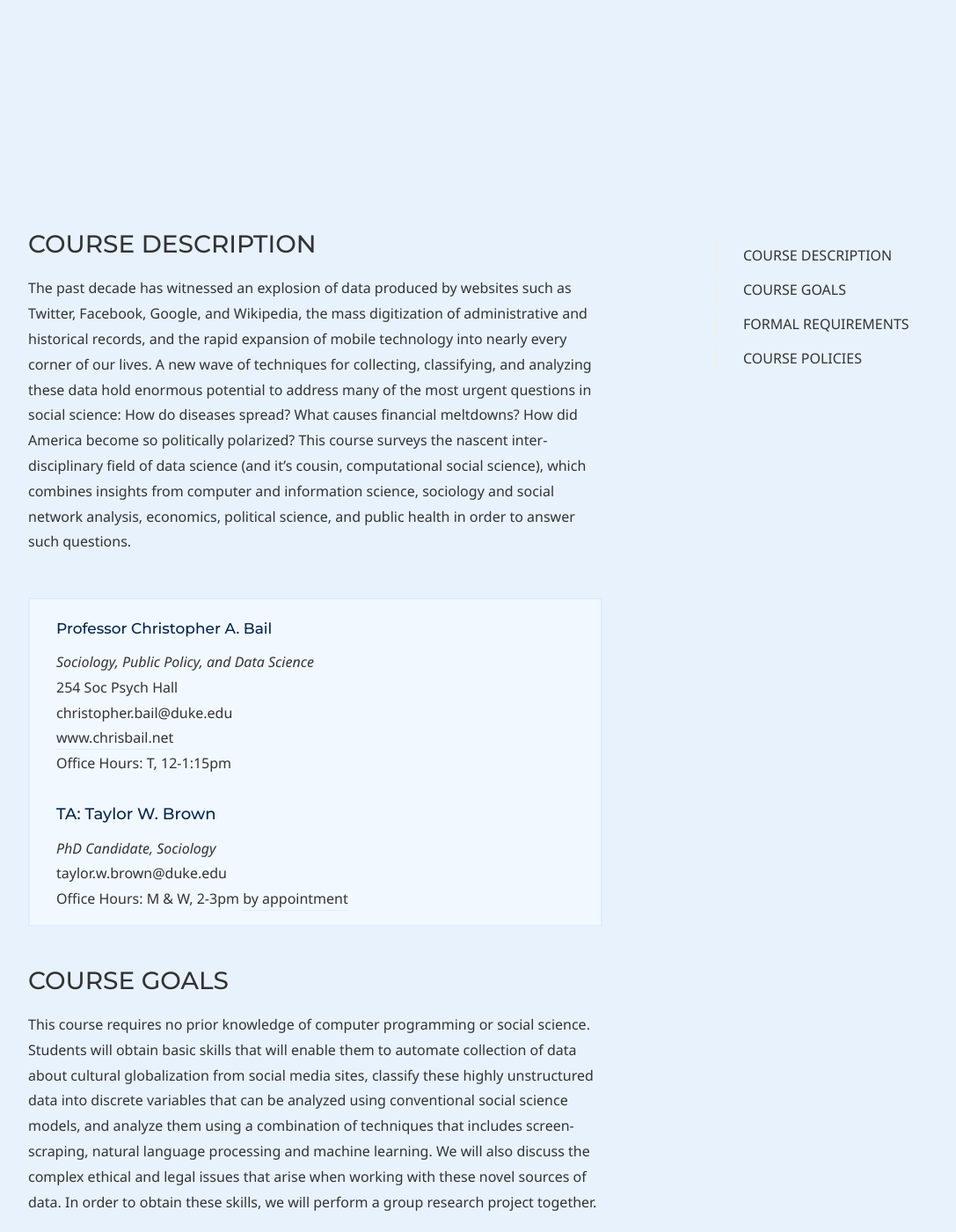
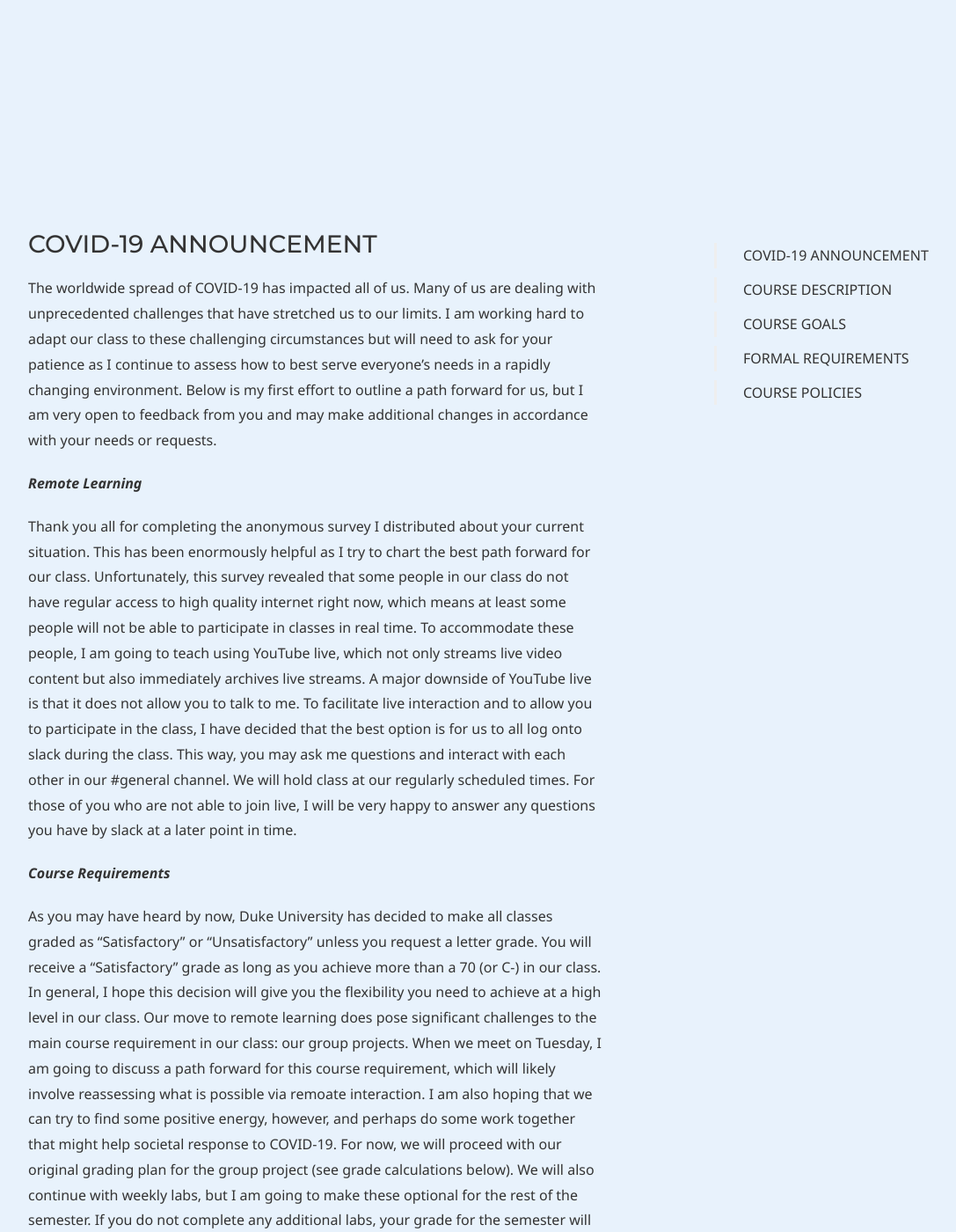
Before and after one commit to dssoc/dssoc.github.io, a Jekyll site: the page built from course.md, in a window 1280 px wide and 1400 px high, scrolled down 420 px. Shown: the whole window at 88% size, without its empty margins (38-1125 px from the left). Built offline with Jekyll 4.4.1, drawn with Linux system fonts in a browser that asks for light colours; some web fonts are replaced; some of the changed text lies outside the part shown.

Commit message:
COVID-19 update to syllabus

```diff
--- a/course.md
+++ b/course.md
@@ -13,6 +13,23 @@ description: Duke University, Sociol 367S  <br/> T/Th, 3:05p - 4:20p <br/> Socia
 micro_nav: true
 
 ---
+
+### COVID-19 ANNOUNCEMENT
+
+The worldwide spread of COVID-19 has impacted all of us. Many of us are dealing with unprecedented challenges that have stretched us to our limits. I am working hard to adapt our class to these challenging circumstances but will need to ask for your patience as I continue to assess how to best serve everyone's needs in a rapidly changing environment. Below is my first effort to outline a path forward for us, but I am very open to feedback from you and may make additional changes in accordance with your needs or requests.
+
+***Remote Learning***
+
+Thank you all for completing the anonymous survey I distributed about your current situation. This has been enormously helpful as I try to chart the best path forward for our class. Unfortunately, this survey revealed that some people in our class do not have regular access to high quality internet right now, which means at least some people will not be able to participate in classes in real time. To accommodate these people, I am going to teach using YouTube live, which not only streams live video content but also immediately archives live streams. A major downside of YouTube live is that it does not allow you to talk to me. To facilitate live interaction and to allow you to participate in the class, I have decided that the best option is for us to all log onto slack during the class. This way, you may ask me questions and interact with each other in our #general channel. We will hold class at our regularly scheduled times. For those of you who are not able to join live, I will be very happy to answer any questions you have by slack at a later point in time.
+
+***Course Requirements***
+
+As you may have heard by now, Duke University has decided to make all classes graded as "Satisfactory" or "Unsatisfactory" unless you request a letter grade. You will receive a "Satisfactory" grade as long as you achieve more than a 70 (or C-) in our class. In general, I hope this decision will give you the flexibility you need to achieve at a high level in our class. Our move to remote learning does pose significant challenges to the main course requirement in our class: our group projects. When we meet on Tuesday, I am going to discuss a path forward for this course requirement, which will likely involve reassessing what is possible via remoate interaction. I am also hoping that we can try to find some positive energy, however, and perhaps do some work together that might help societal response to COVID-19. For now, we will proceed with our original grading plan for the group project (see grade calculations below). We will also continue with weekly labs, but I am going to make these optional for the rest of the semester. If you do not complete any additional labs, your grade for the semester will be the average grade you have received on the labs before spring break.
+
+***Other Forms of Support***
+
+If you require support- whether it is health care, mental health care, or financial support- Duke has created a single website where updates are being posted about the university's response and other resources that are available to you as a member of the Duke community, I urge you to visit https://coronavirus.duke.edu/ regularly to take advantage of the information posted there each day.
+
 
 ### COURSE DESCRIPTION
 
```
